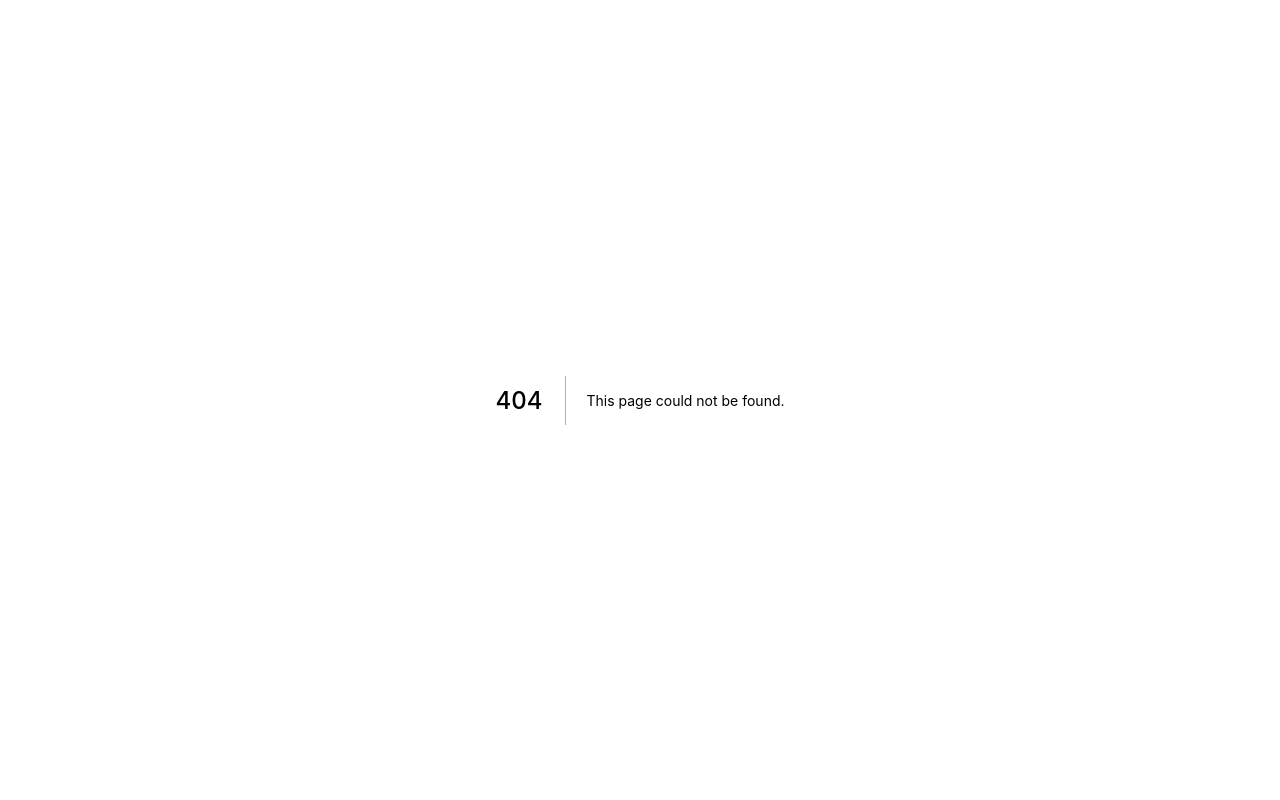
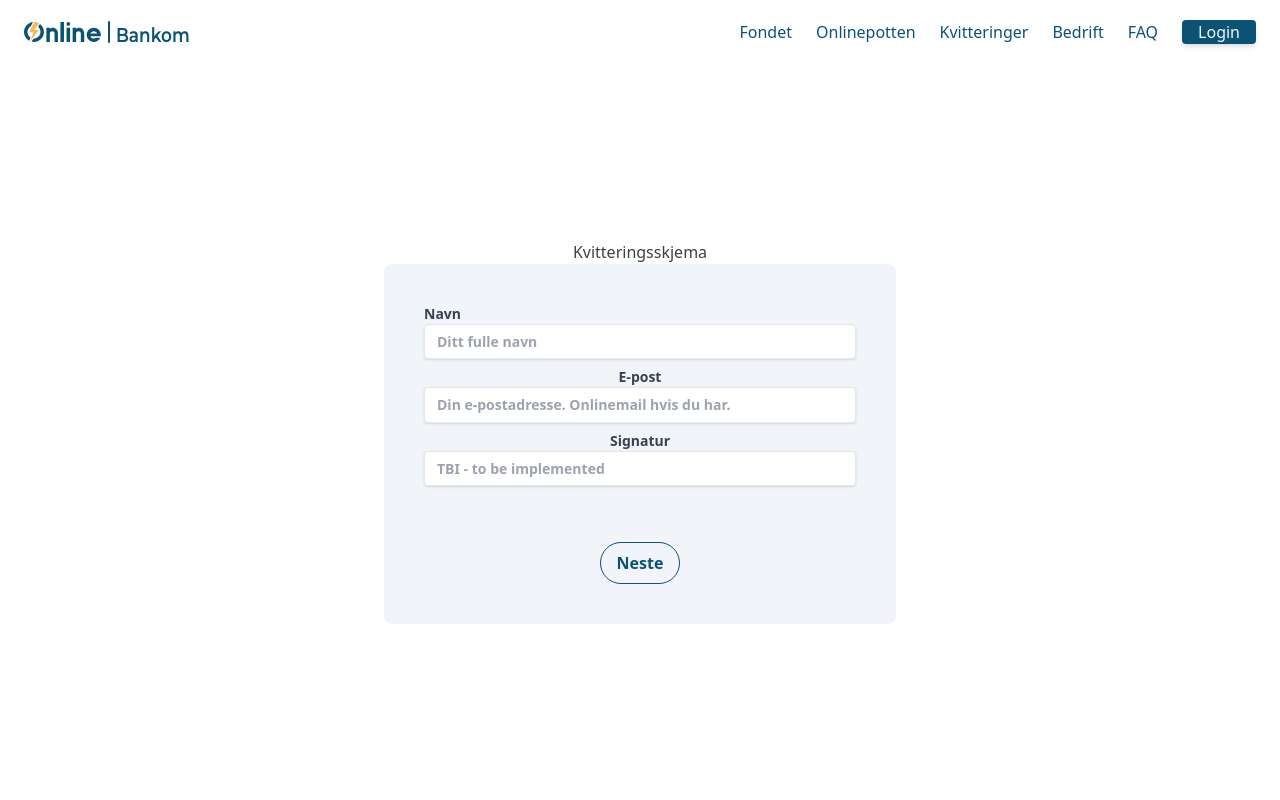
Before and after one commit to dotkom/autobank, a Next.js app: page /kvittering in a window 1280 px wide. Before the commit this address had no page. Shown: the top 800 px of the page. Built offline with nearby package versions, Linux system fonts and the light colour scheme.

Commit message:
add page for receipt form

```diff
--- /dev/null
+++ b/pages/kvittering/index.tsx
@@ -0,0 +1,28 @@
+import { useState } from "react";
+import ExtraInformation from "../../components/forms/receipt/ExtraInformation";
+import ReciptInformation from "../../components/forms/receipt/ReciptInformation";
+import UserSection from "../../components/forms/receipt/UserSection";
+import Layout from "../../components/Layout/index";
+
+export default function ReciptForm() {
+  const [step, setStep] = useState<0 | 1 | 2>(0); //TODO: Add "enum" for steps, remove use of magic numbers.
+
+  const changeStep = (delta) => {
+    setStep(step + delta);
+  };
+
+  const submitForm = () => {
+    console.log("Submitting form");
+  };
+
+  return (
+    <Layout title="Kvittering">
+      <div className="max-w-lg w-full text-center">
+        <h1>Kvitteringsskjema</h1>
+        {step === 0 && <UserSection changeStep={changeStep} />}
+        {step === 1 && <ReciptInformation changeStep={changeStep} />}
+        {step === 2 && <ExtraInformation changeStep={changeStep} />}
+      </div>
+    </Layout>
+  );
+}
```
